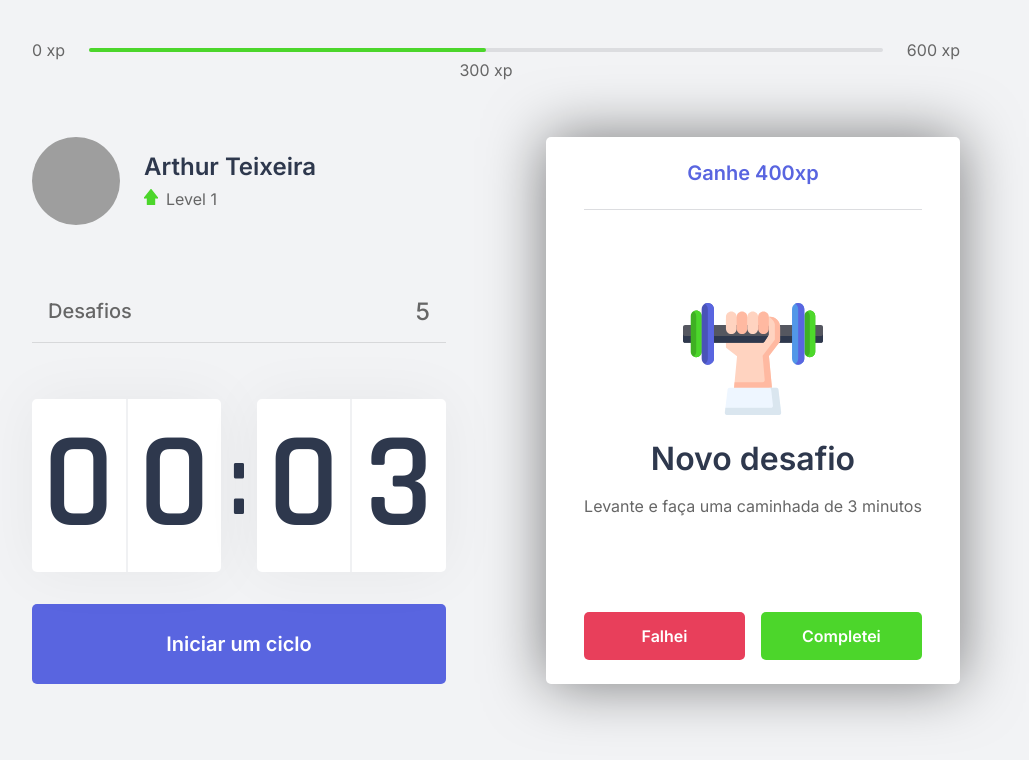
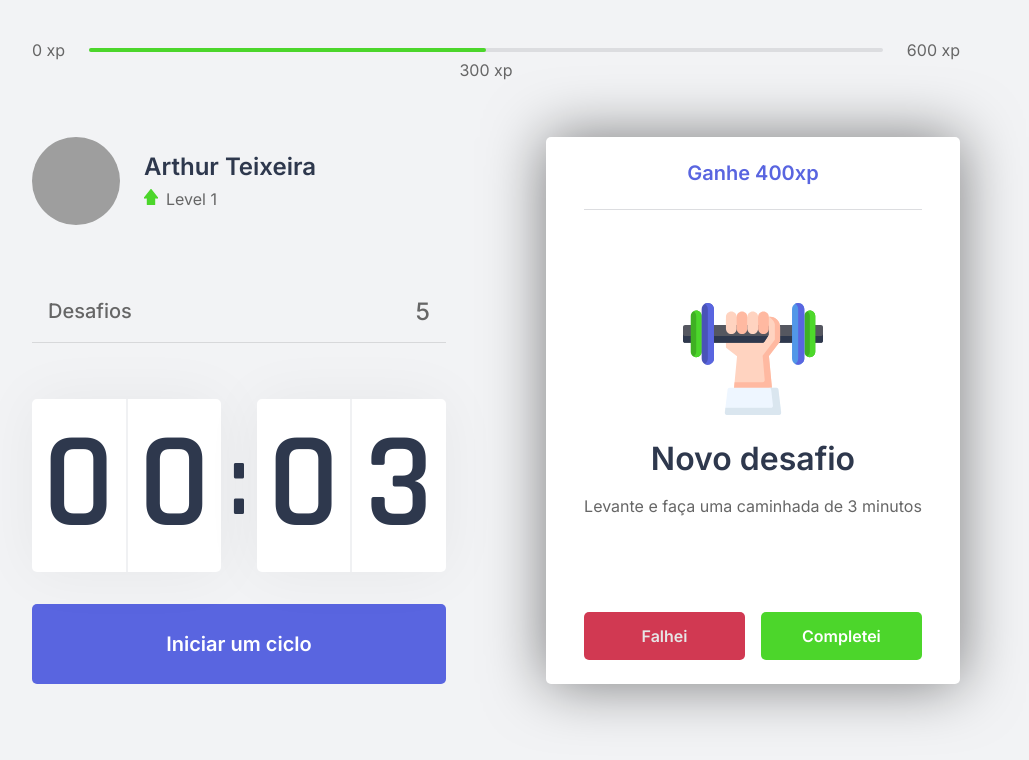
Before and after one commit to Arthur-art/ApplicationMoveit, a Next.js app in the folder moveit-next/: page / in a window 1280 px wide. In both pictures the pointer is over the button "Falhei". Shown: the top 760 px of the page, without its empty margins (144-1173 px from the left). Built offline with nearby package versions, Linux system fonts and the light colour scheme; grey boxes are pictures that could not be loaded.

Commit message:
Creating Contexts - ChallengeContext

```diff
--- /dev/null
+++ b/moveit-next/src/contexts/ChallengeContext.tsx
@@ -0,0 +1,3 @@
+import {createContext} from 'react';
+
+const challengeContext = createContext({});
--- a/moveit-next/src/styles/components/ChallengeBox.module.css
+++ b/moveit-next/src/styles/components/ChallengeBox.module.css
@@ -94,6 +94,8 @@
 
   font-size: 1rem;
   font-weight: 600;
+
+  transition: filter 0.2s;
 }
 
 .challengeActive footer button.challengeFailedButton {
@@ -103,3 +105,7 @@
 .challengeActive footer button.challengeSucceededButton {
   background: var(--green);
 }
+
+.challengeActive footer button:hover {
+  filter: brightness(0.9);
+}
```
